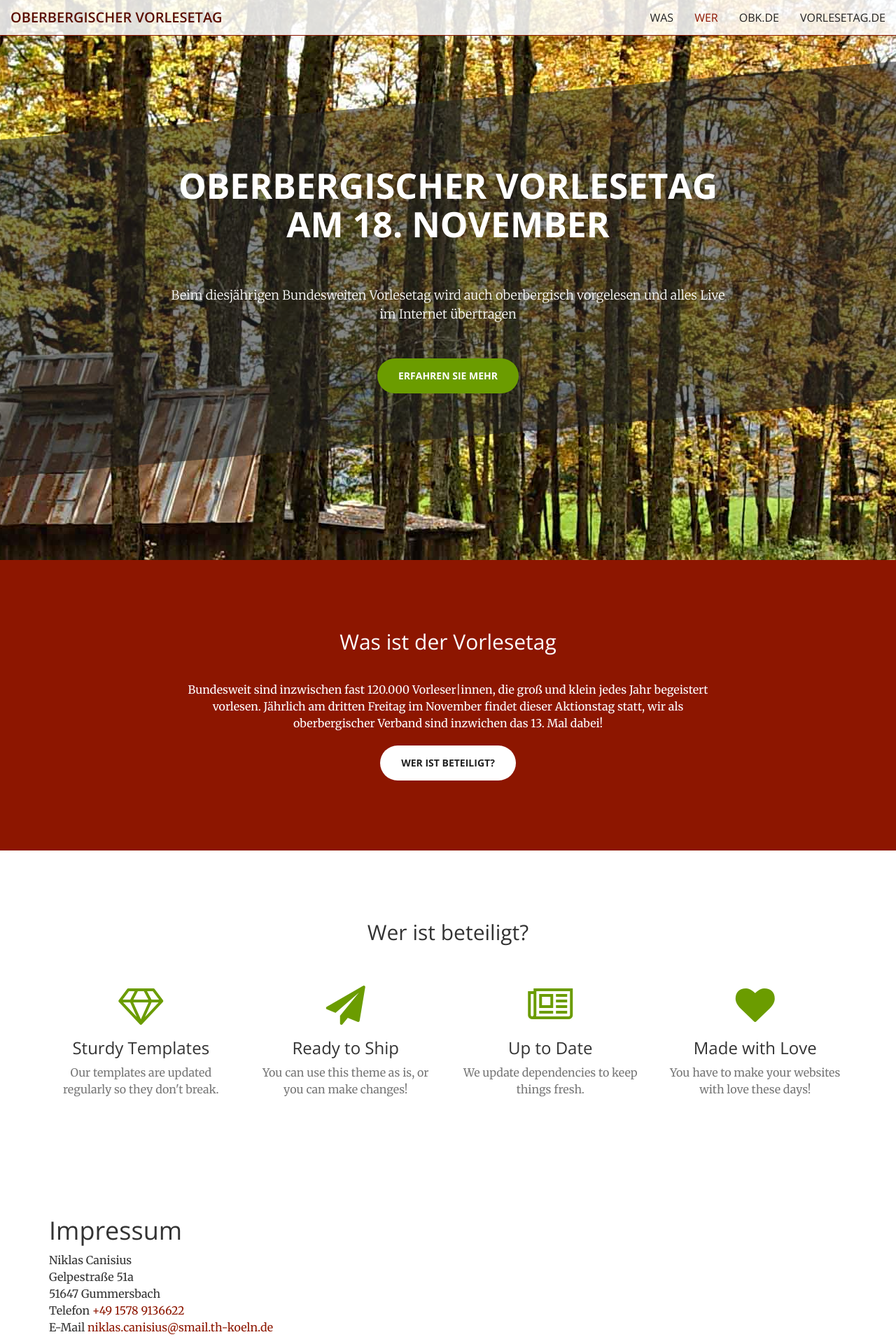
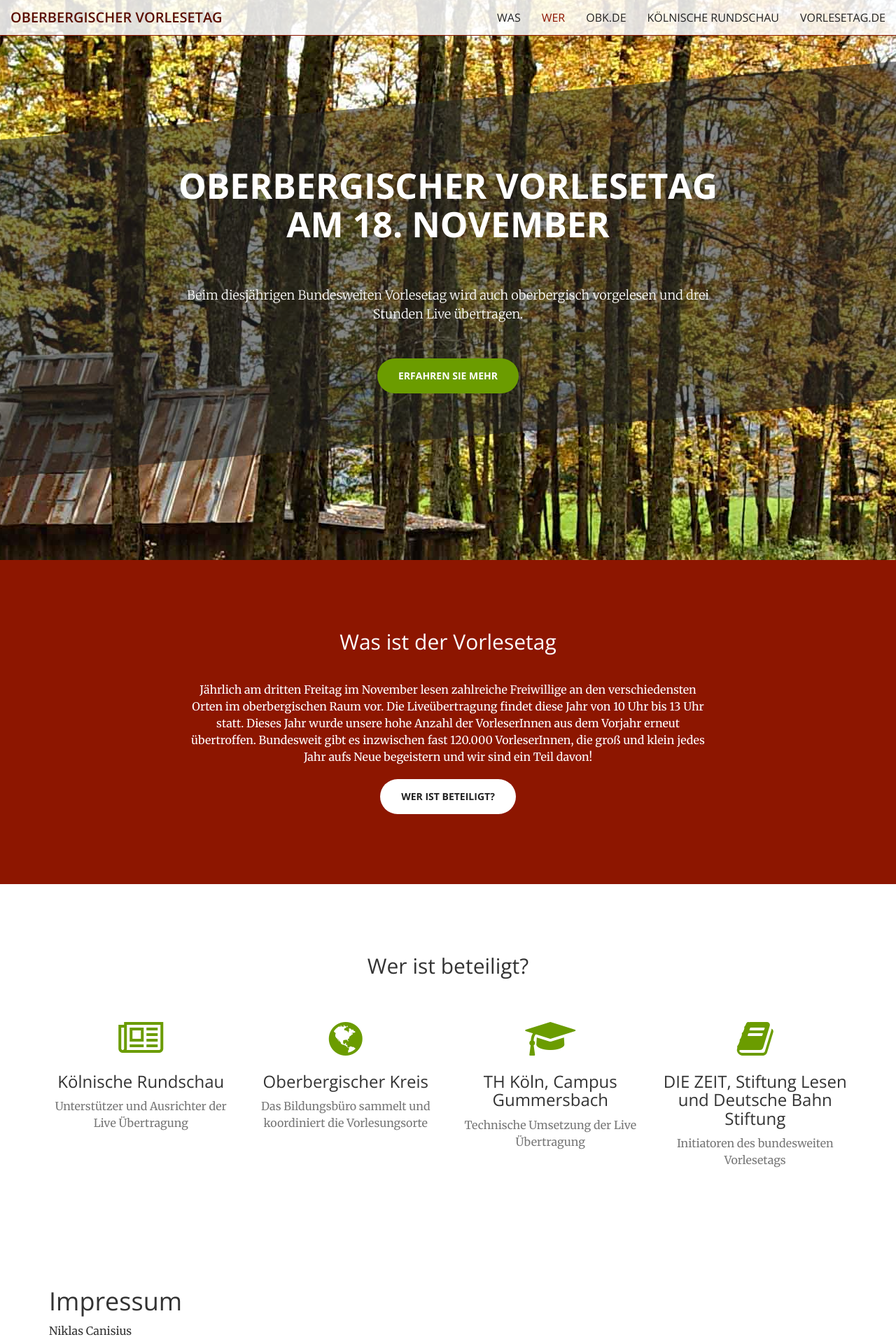
Before and after one commit to th-koeln/oberbergischervorlesetag, a PHP site: page / in a window 1280 px wide. Shown: the top 1910 px of the page at 70% size. Run offline with PHP 8.4, Linux system fonts and the light colour scheme; style sheets or scripts are compiled from the project's sources; some libraries are stand-ins or nearby versions.

Commit message:
changed content

```diff
--- a/css/main.css
+++ b/css/main.css
@@ -119,7 +119,7 @@ header {
   header .header-content {
     position: relative;
     text-align: center;
-    padding: 100px 15px 100px;
+    padding: 100px 0;
     width: 100%; }
     header .header-content .header-content-inner {
       background-color: rgba(34, 34, 34, 0.55);
--- a/css/main.sass
+++ b/css/main.sass
@@ -137,7 +137,7 @@ header
   .header-content
     position: relative
     text-align: center
-    padding: 100px 15px 100px
+    padding: 100px 0
     width: 100%
 
     .header-content-inner
--- a/index.html
+++ b/index.html
@@ -77,6 +77,9 @@
                        target="_blank">obk.de</a>
                 </li>
                 <li>
+                    <a href="http://www.rundschau-online.de/region/oberberg/bundesweiter-vorlesetag-anmelderekord-in-oberberg-25087234" target="_blank">Kölnische Rundschau</a>
+                </li>
+                <li>
                     <a href="http://www.vorlesetag.de/" target="_blank">vorlesetag.de</a>
                 </li>
             </ul>
@@ -89,8 +92,7 @@
         <div class="header-content-inner">
             <h1 id="homeHeading">Oberbergischer Vorlesetag <br/> am 18. November</h1>
             <hr>
-            <p>Beim diesjährigen Bundesweiten Vorlesetag wird auch oberbergisch vorgelesen und alles Live im Internet
-                übertragen</p>
+            <p>Beim diesjährigen Bundesweiten Vorlesetag wird auch oberbergisch vorgelesen und drei Stunden Live übertragen.</p>
             <a href="#what" class="btn btn-primary btn-xl page-scroll">Erfahren Sie mehr</a>
         </div>
     </div>
@@ -102,8 +104,12 @@
             <div class="col-lg-8 col-lg-offset-2 text-center">
                 <h2 class="section-heading">Was ist der Vorlesetag</h2>
                 <hr class="light">
-                <p class="text-faded">Bundesweit sind inzwischen fast 120.000 Vorleser|innen, die groß und klein jedes Jahr begeistert vorlesen.
-                    Jährlich am dritten Freitag im November findet dieser Aktionstag statt, wir als oberbergischer Verband sind inzwichen das 13. Mal dabei! </p>
+                <p class="text-faded">
+                    Jährlich am dritten Freitag im November lesen zahlreiche Freiwillige an den verschiedensten Orten im oberbergischen Raum vor.
+                    Die Liveübertragung findet diese Jahr von 10 Uhr bis 13 Uhr statt.
+                    Dieses Jahr wurde unsere hohe Anzahl der VorleserInnen aus dem Vorjahr erneut übertroffen.
+                    Bundesweit gibt es inzwischen fast 120.000 VorleserInnen, die groß und klein jedes Jahr aufs Neue begeistern und wir sind ein Teil davon!
+                </p>
                 <a href="#who" class="page-scroll btn btn-default btn-xl sr-button">Wer ist beteiligt?</a>
             </div>
         </div>
@@ -123,30 +129,30 @@
         <div class="row">
             <div class="col-lg-3 col-md-6 text-center">
                 <div class="service-box">
-                    <i class="fa fa-4x fa-diamond text-primary sr-icons"></i>
-                    <h3>Sturdy Templates</h3>
-                    <p class="text-muted">Our templates are updated regularly so they don't break.</p>
+                    <i class="fa fa-4x fa-newspaper-o text-primary sr-icons"></i>
+                    <h3>Kölnische Rundschau</h3>
+                    <p class="text-muted">Unterstützer und Ausrichter der Live Übertragung</p>
                 </div>
             </div>
             <div class="col-lg-3 col-md-6 text-center">
                 <div class="service-box">
-                    <i class="fa fa-4x fa-paper-plane text-primary sr-icons"></i>
-                    <h3>Ready to Ship</h3>
-                    <p class="text-muted">You can use this theme as is, or you can make changes!</p>
+                    <i class="fa fa-4x fa-globe text-primary sr-icons"></i>
+                    <h3>Oberbergischer Kreis</h3>
+                    <p class="text-muted">Das Bildungsbüro sammelt und koordiniert die Vorlesungsorte</p>
                 </div>
             </div>
             <div class="col-lg-3 col-md-6 text-center">
                 <div class="service-box">
-                    <i class="fa fa-4x fa-newspaper-o text-primary sr-icons"></i>
-                    <h3>Up to Date</h3>
-                    <p class="text-muted">We update dependencies to keep things fresh.</p>
+                    <i class="fa fa-4x fa-graduation-cap text-primary sr-icons"></i>
+                    <h3>TH Köln, Campus Gummersbach</h3>
+                    <p class="text-muted">Technische Umsetzung der Live Übertragung</p>
                 </div>
             </div>
             <div class="col-lg-3 col-md-6 text-center">
                 <div class="service-box">
-                    <i class="fa fa-4x fa-heart text-primary sr-icons"></i>
-                    <h3>Made with Love</h3>
-                    <p class="text-muted">You have to make your websites with love these days!</p>
+                    <i class="fa fa-4x fa-book text-primary sr-icons"></i>
+                    <h3>DIE ZEIT, Stiftung Lesen und Deutsche Bahn Stiftung</h3>
+                    <p class="text-muted">Initiatoren des bundesweiten Vorlesetags</p>
                 </div>
             </div>
         </div>
```
Also changed, not shown: 1 other file.
